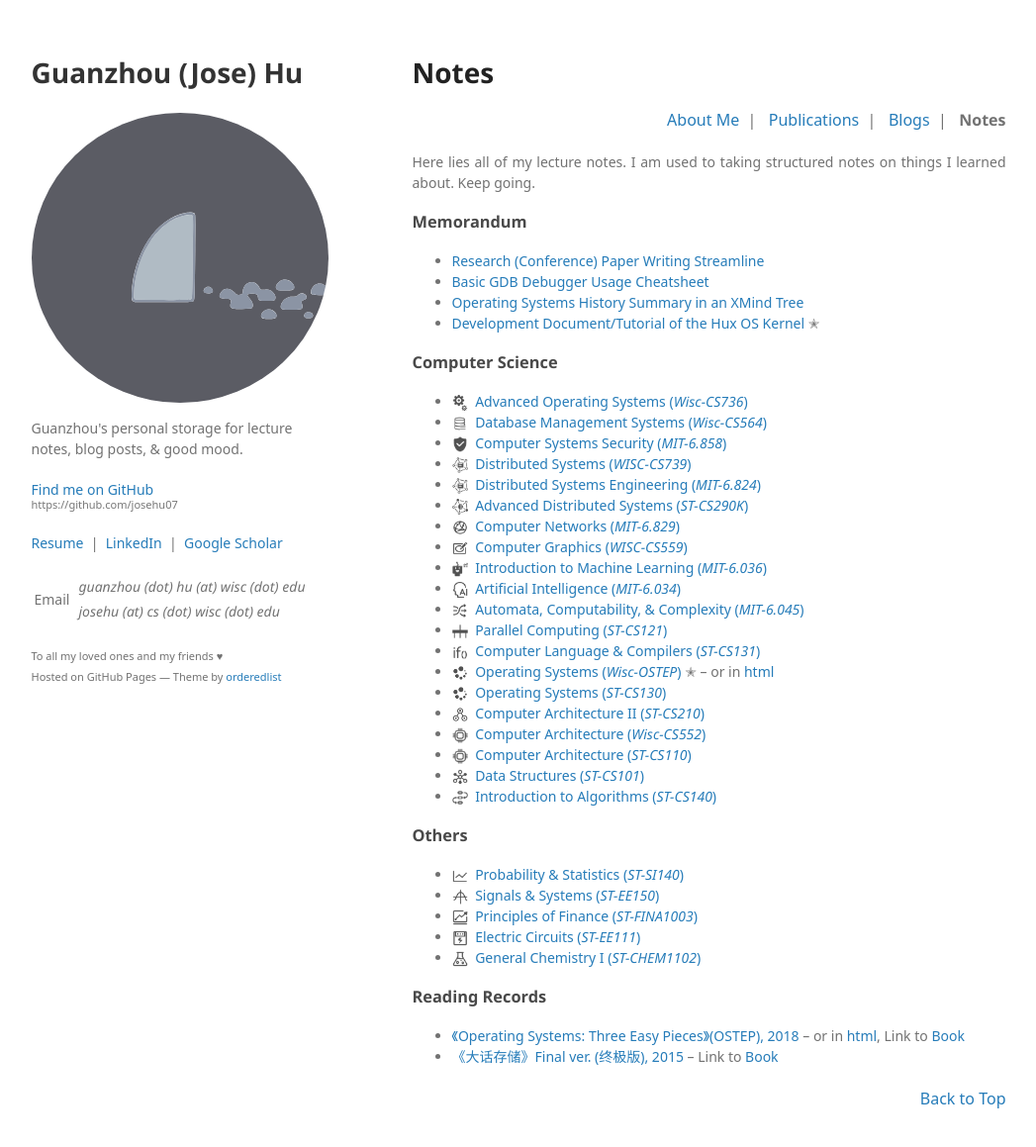
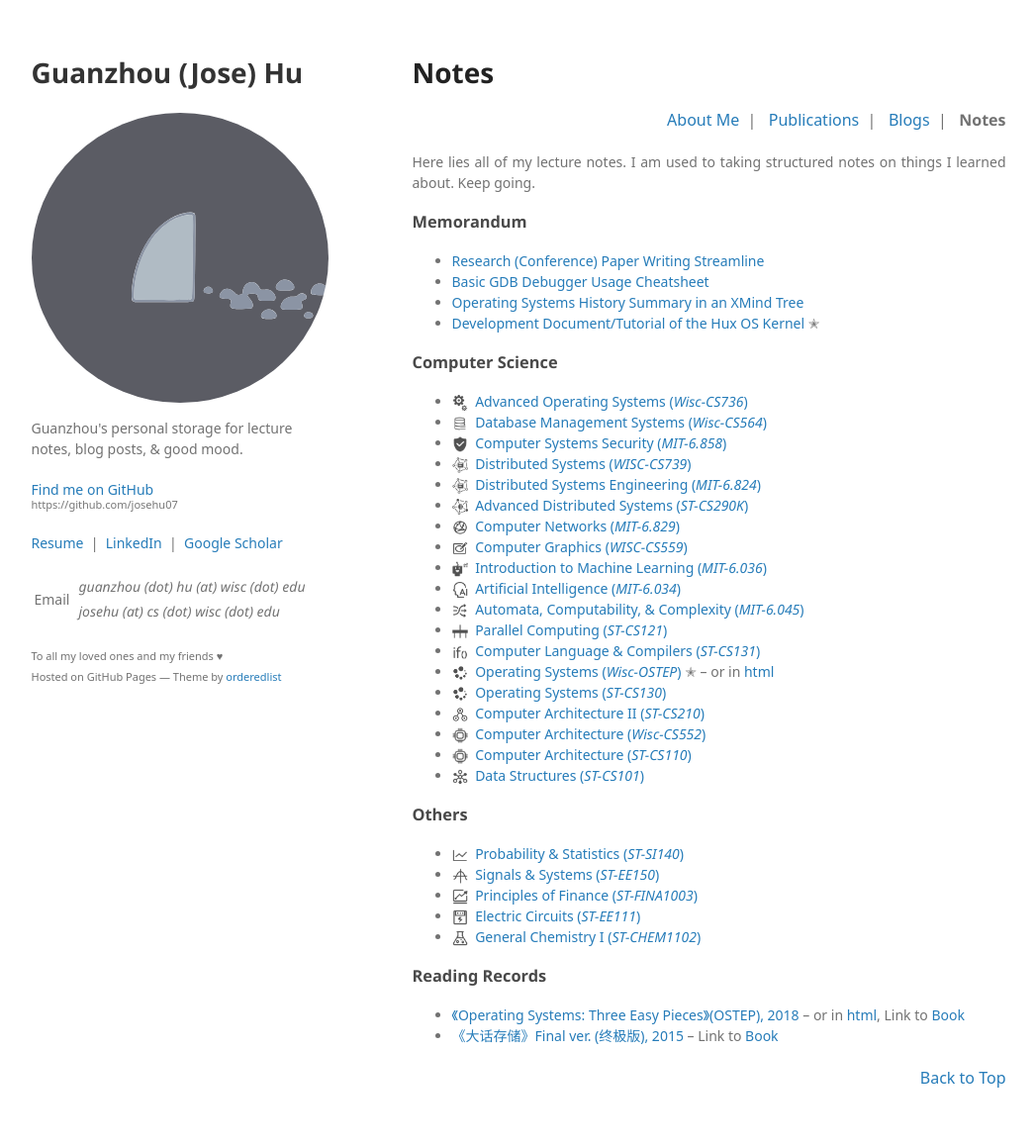
Before and after one commit to josehu07/josehu07.github.io, a Jekyll site: the page built from notes.md, in a window 1280 px wide and 1192 px high. Shown: the top 1159 px of the window at 99% size, without its empty margins (116-1163 px from the left). Built offline with Jekyll 4.4.1, drawn with Linux system fonts in a browser that asks for light colours; some web fonts are replaced; a script that is not in the unit is left out.

Commit message:
remove algorithms notes

```diff
--- a/notes.md
+++ b/notes.md
@@ -43,7 +43,6 @@ Here lies all of my lecture notes. I am used to taking structured notes on thing
 - <img class="note-icon" src="/assets/note-icon/computer-architecture-show.png" /> [Computer Architecture (*Wisc-CS552*)](/assets/file/computer-architecture-wisc.pdf)
 - <img class="note-icon" src="/assets/note-icon/computer-architecture-show.png" /> [Computer Architecture (*ST-CS110*)](/assets/file/computer-architecture.pdf)
 - <img class="note-icon" src="/assets/note-icon/data-structures-show.png" /> [Data Structures (*ST-CS101*)](/assets/file/data-structures.pdf)
-- <img class="note-icon" src="/assets/note-icon/algorithms-show.png" /> [Introduction to Algorithms (*ST-CS140*)](/assets/file/algorithms.pdf)
 
 ### Others
 
```
